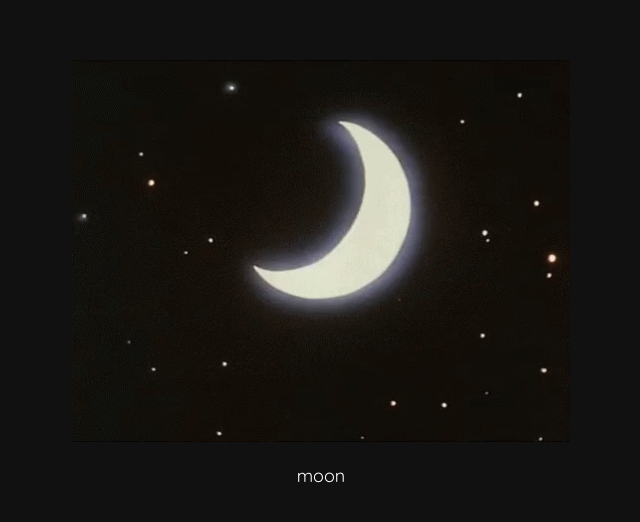
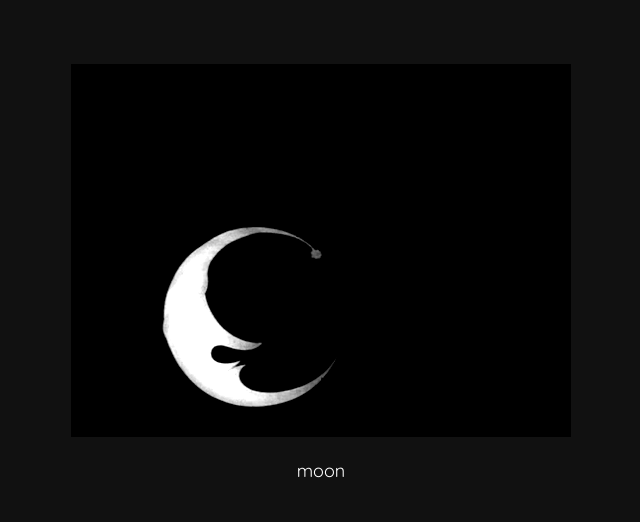
Before and after one commit to Ceypi/html, a plain HTML site: page index_v3.html in a window 1280 px wide. Shown: the part 118-640 px from the top of the page, without its empty margins (319-959 px from the left). Drawn offline with Linux system fonts and the light colour scheme.

Commit message:
Update index_v3.html

```diff
--- a/index_v3.html
+++ b/index_v3.html
@@ -33,7 +33,7 @@
 </head>
 <body>
 <div class="container">
-    <img src="https://raw.githubusercontent.com/Ceypi/html/main/images/gifs/moon.gif">
+    <img src="https://raw.githubusercontent.com/Ceypi/html/main/images/gifs/sneezingmoon.gif">
     <p>moon</p>
 </div>
 </body>
```
